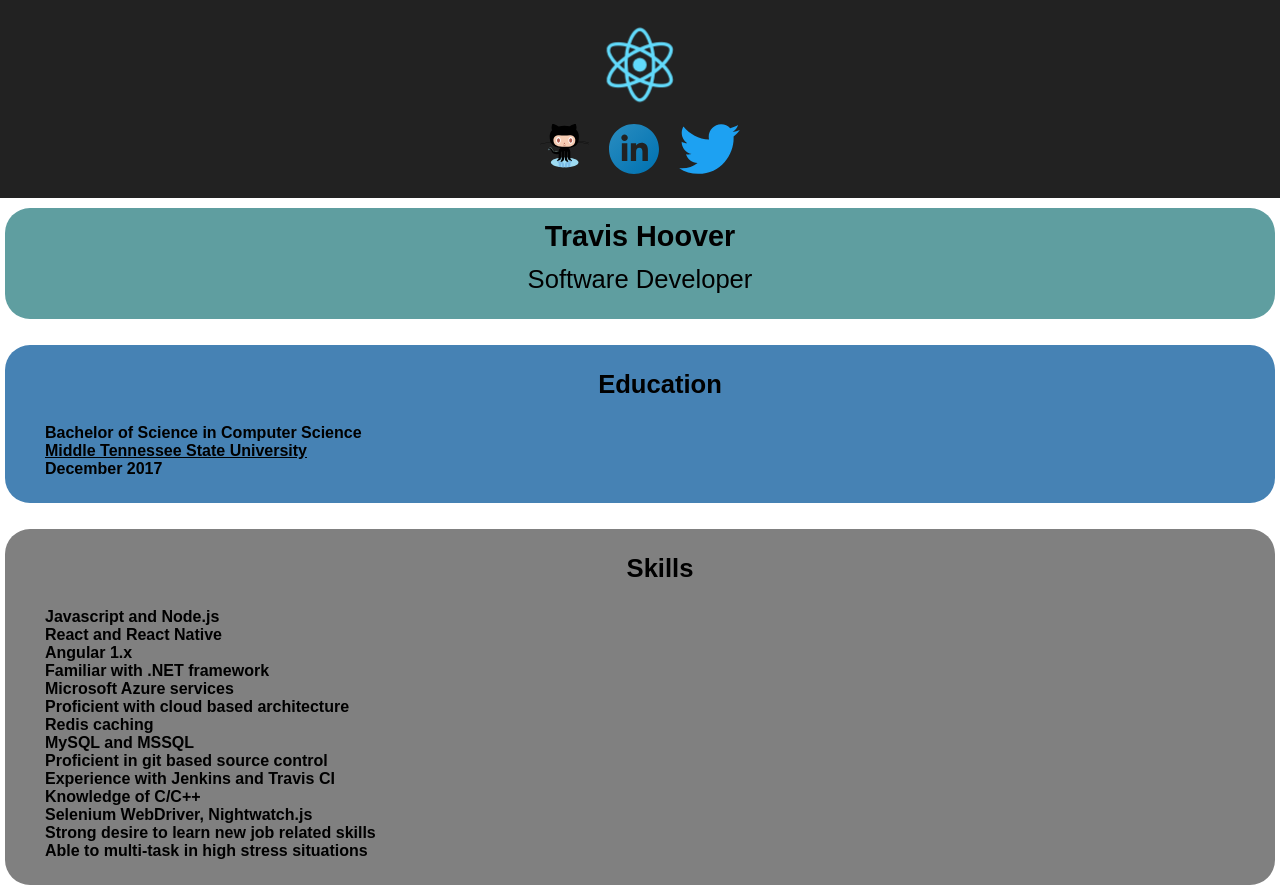
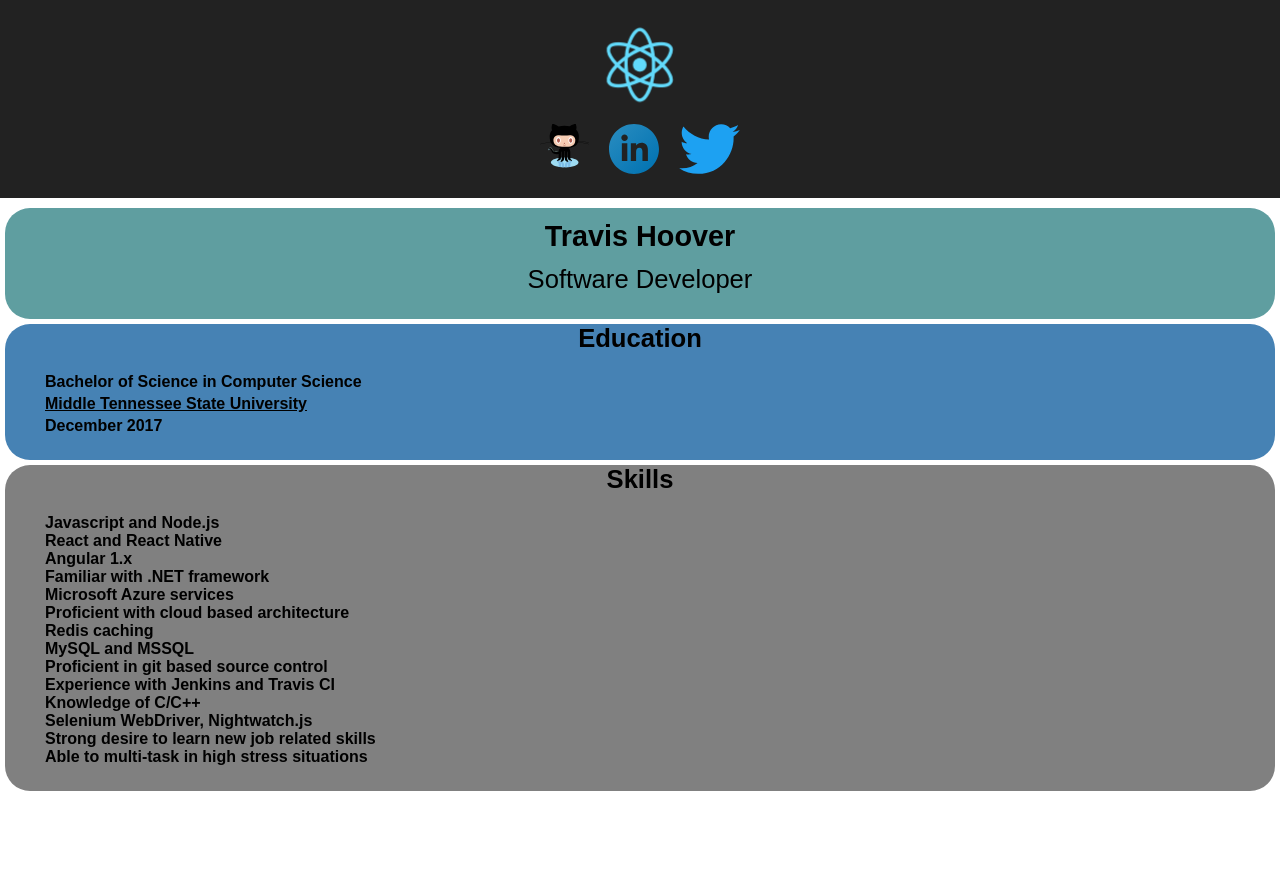
Before and after one commit to TravisHoover/react-resume, a React (Create React App) app: page / in a window 1280 px wide. After the commit the page ends 800 px from the top, so only its background shows below. Built offline with nearby package versions, Linux system fonts and the light colour scheme.

Commit message:
Remove white spaces between components.

```diff
--- a/src/Components/Education/education.css
+++ b/src/Components/Education/education.css
@@ -2,6 +2,7 @@
     margin-left: 40px;
     display: table;
     font-weight: 600;
+    margin-top: 4px;
 }
 
 .education-title {
@@ -14,6 +15,5 @@
     background: steelblue;
     border-radius: 25px;
     padding-bottom: 25px;
-    margin-left: 5px;
-    margin-right: 5px;
+    margin: 5px 5px 5px 5px;
 }
--- a/src/Components/Education/education.jsx
+++ b/src/Components/Education/education.jsx
@@ -3,7 +3,8 @@ import './education.css';
 
 const Education = (props) => {
 	return <div className="education-background">
-		<ul className="education-title">{props.education.title}</ul>
+		<span className="education-title">{props.education.title}</span>
+		<div style={{marginTop: '20px'}}>
 			<li className="education-list">
 				{props.education.degree}
 			</li>
@@ -14,6 +15,7 @@ const Education = (props) => {
 				{props.education.graduation_date}
 			</li>
 		</div>
+	</div>
 };
 
 export default Education;
--- a/src/Components/Skills/skills.jsx
+++ b/src/Components/Skills/skills.jsx
@@ -3,12 +3,14 @@ import './skills.css';
 
 const Skills = (props) => {
 	return <div className="skill-body">
-		<ul className="skill-title">{props.skills.title}</ul>
-		{props.skills.skill_list.map(skill =>
-			<li key={skill.toString()} className="skill-list">
-			{skill}
-			</li>)
-		}
+		<span className="skill-title">{props.skills.title}</span>
+		<div style={{marginTop: '20px'}}>
+			{props.skills.skill_list.map(skill =>
+				<li key={skill.toString()} className="skill-list">
+				{skill}
+				</li>)
+			}
+		</div>
 	</div>
 };
 
```
Lines whose indentation alone changed are shown as unchanged.
